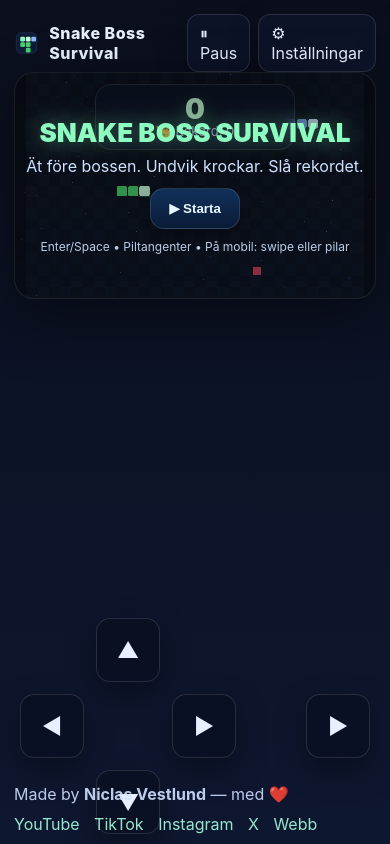
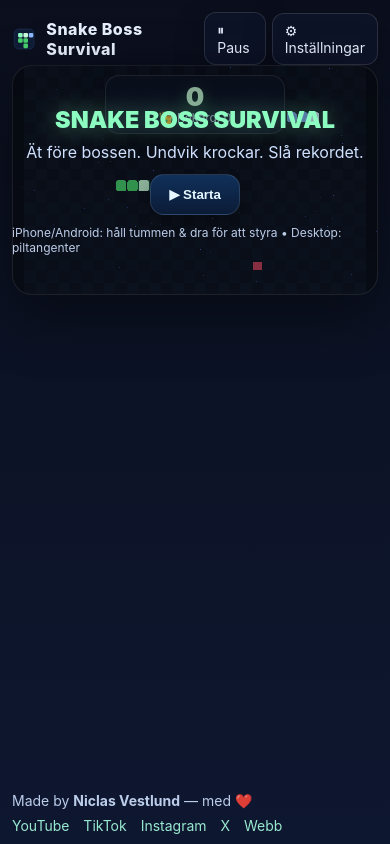
Before and after one commit to niclasvestlund-YT/snake-boss-survival, a plain HTML site: page index.html in a window 390 px wide. Drawn offline with Linux system fonts and the light colour scheme.

Commit message:
Add files via upload

```diff
--- a/index.html
+++ b/index.html
@@ -3,7 +3,7 @@
 <head>
 <meta charset="utf-8" />
 <meta name="viewport" content="width=device-width,initial-scale=1,maximum-scale=1,user-scalable=no" />
-<title>Snake Boss Survival — v4.0.2</title>
+<title>Snake Boss Survival — v4.0.3</title>
 <meta name="theme-color" content="#0b0f1d">
 <style>
   :root{
@@ -15,38 +15,42 @@
   *{box-sizing:border-box} html,body{height:100%}
   body{margin:0; color:#e8f0ff; font-family:Inter, system-ui, Segoe UI, Roboto, Arial;
        background:linear-gradient(180deg, var(--bg1), var(--bg2));
-       display:grid; grid-template-rows:auto 1fr auto; padding:14px 14px 10px}
+       display:grid; grid-template-rows:auto 1fr auto; padding:12px 12px 10px}
   a{color:#a6ffe0; text-decoration:none} a:hover{text-decoration:underline}
 
-  .header{display:flex; align-items:center; justify-content:space-between; gap:12px; margin-bottom:10px}
+  /* Header */
+  .header{display:flex; align-items:center; justify-content:space-between; gap:10px; margin-bottom:8px}
   .brand{display:flex; align-items:center; gap:10px}
-  .logo{width:34px; height:34px}
-  .titleTxt{font-weight:800; letter-spacing:.5px}
-  .actions{display:flex; align-items:center; gap:8px}
-  .pill{padding:8px 12px; background:var(--glass); border:1px solid var(--border); border-radius:12px; -webkit-backdrop-filter: blur(8px); backdrop-filter: blur(8px); box-shadow:0 10px 30px rgba(0,0,0,.25)}
+  .logo{width:28px; height:28px}
+  .titleTxt{font-weight:800; letter-spacing:.5px; font-size:clamp(16px,3.8vw,24px)}
+  .actions{display:flex; align-items:center; gap:6px}
+  .pill{padding:8px 12px; background:var(--glass); border:1px solid var(--border); border-radius:12px; -webkit-backdrop-filter: blur(8px); backdrop-filter: blur(8px); box-shadow:0 10px 30px rgba(0,0,0,.25); font-size:14px}
   .btn{cursor:pointer; user-select:none}
   .btn:active{transform:translateY(1px)}
 
+  /* Stage */
   .frame{width:min(1100px,100%); margin:0 auto}
   .stage{position:relative}
   canvas{width:100%; background:#0a0f1a;
          border-radius:20px; border:1px solid var(--border);
          box-shadow:0 20px 60px rgba(0,0,0,.45); display:block; image-rendering: pixelated; outline:none}
 
-  .hud{position:absolute; top:12px; left:50%; transform:translateX(-50%);
-       display:grid; place-items:center; gap:8px; pointer-events:none}
-  .scorepill{min-width:200px; padding:10px 16px; border-radius:16px;
+  /* HUD */
+  .hud{position:absolute; top:10px; left:50%; transform:translateX(-50%);
+       display:grid; place-items:center; gap:6px; pointer-events:none}
+  .scorepill{min-width:180px; padding:8px 14px; border-radius:14px;
              background:var(--glass); border:1px solid var(--border);
              -webkit-backdrop-filter: blur(8px); backdrop-filter: blur(8px);
              text-align:center; box-shadow:0 10px 30px rgba(0,0,0,.35)}
-  .score{font-weight:900; font-size:clamp(28px,6vw,56px); line-height:1; color:var(--head);
+  .score{font-weight:900; font-size:clamp(26px,6vw,52px); line-height:1; color:var(--head);
          text-shadow:0 6px 18px rgba(71,209,110,.45)}
-  .best{font-size:13px; color:#b8c7e6}
+  .best{font-size:12px; color:#b8c7e6}
 
-  .hero{position:absolute; inset:0; display:grid; place-items:center; gap:18px;
+  /* Hero overlay */
+  .hero{position:absolute; inset:0; display:grid; place-items:center; gap:16px;
         background:linear-gradient(180deg, rgba(0,0,0,.35), rgba(0,0,0,.25));
         border-radius:20px}
-  .title{font-weight:900; font-size:clamp(26px,6vw,42px); color:#8dfcc1;
+  .title{font-weight:900; font-size:clamp(22px,6vw,38px); color:#8dfcc1;
          text-shadow:0 0 22px rgba(141,252,193,.45)}
   .cta{pointer-events:auto; padding:12px 18px; border-radius:14px;
        background:linear-gradient(180deg,#10305a,#0b1b36); color:#e6f7ff;
@@ -55,10 +59,11 @@
   .hint{font-size:12px; color:#cfe1ff; opacity:.9}
   .hide{display:none}
 
-  .settings{ position:fixed; right:14px; top:58px; width:260px; display:none;
+  /* Settings */
+  .settings{ position:fixed; right:12px; top:56px; width:260px; display:none;
              background:var(--glass); border:1px solid var(--border); border-radius:14px;
              padding:12px; -webkit-backdrop-filter: blur(10px); backdrop-filter: blur(10px);
-             box-shadow:0 12px 40px rgba(0,0,0,.45); }
+             box-shadow:0 12px 40px rgba(0,0,0,.45); z-index:30 }
   .settings h3{ margin:0 0 8px 0; font-size:14px; color:#dbeafe }
   .row{ display:flex; justify-content:space-between; align-items:center; margin:8px 0 }
   .switch{ display:inline-flex; align-items:center; gap:8px; cursor:pointer }
@@ -68,23 +73,20 @@
   .switch input:checked::after{ left:18px }
   .range{ width:120px }
 
-  .controls{ position:fixed; left:0; right:0; bottom:10px; display:none;
-             justify-content:space-between; gap:12px; padding:0 12px; pointer-events:none }
-  .cluster{ display:grid; align-items:center; justify-items:center }
-  .dpad{ display:grid; grid-template-areas:"..up.." "left .. right" "..down..";
-         grid-template-columns:64px 64px 64px; grid-template-rows:64px 64px 64px; gap:12px }
-  .btnc{ pointer-events:auto; display:grid; place-items:center; width:64px; height:64px;
-         background:rgba(9,14,28,.55); border:1px solid var(--border);
-         border-radius:14px; box-shadow:0 12px 30px rgba(0,0,0,.35); user-select:none;
-         -webkit-tap-highlight-color: transparent; font-size:22px; color:#e6f0ff }
-  .btnc:active{ transform:scale(.96) }
-  .up{grid-area:up} .down{grid-area:down} .left{grid-area:left} .right{grid-area:right}
-  .mobile .controls{ display:flex }
+  /* Joystick */
+  .joystick { position:fixed; left:0; right:0; bottom:0; height:34vh; pointer-events:none; z-index:25 }
+  .stickBase, .stickKnob{ position:absolute; border-radius:999px; transform:translate(-50%,-50%); display:none; }
+  .stickBase{ width:120px; height:120px; border:2px solid rgba(255,255,255,.25);
+    background:rgba(15,20,35,.35); left:50%; top:78%; backdrop-filter:blur(8px); }
+  .stickKnob{ width:64px; height:64px; border:2px solid rgba(255,255,255,.35);
+    background:rgba(30,200,160,.35); left:50%; top:78%; box-shadow:0 6px 24px rgba(0,0,0,.4); }
+  .mobile .joystick{ pointer-events:auto; }
 
   footer{ width:min(1100px,100%); margin:10px auto 0; color:#cfe1ff; opacity:.9;
-          display:flex; align-items:center; justify-content:space-between; gap:10px; flex-wrap:wrap }
+          display:flex; align-items:center; justify-content:space-between; gap:8px; flex-wrap:wrap; font-size:14px }
   .social a{ margin-right:10px }
 </style>
+
 <link rel="preconnect" href="https://fonts.gstatic.com" crossorigin>
 <link href="https://fonts.googleapis.com/css2?family=VT323&display=swap" rel="stylesheet">
 </head>
@@ -110,7 +112,7 @@
 
 <div class="frame">
   <div class="stage">
-    <canvas id="cv" width="960" height="600" aria-label="Snake Boss Survival — v4.0.2"></canvas>
+    <canvas id="cv" width="960" height="600" aria-label="Snake Boss Survival — v4.0.3"></canvas>
 
     <div class="hud">
       <div class="scorepill">
@@ -125,7 +127,7 @@
         <div style="text-align:center; color:#cfe1ff; margin-bottom:12px">Ät före bossen. Undvik krockar. Slå rekordet.</div>
         <div style="display:grid; place-items:center; gap:10px">
           <button id="start" class="cta">▶ Starta</button>
-          <div class="hint">Enter/Space • Piltangenter • På mobil: swipe eller pilar</div>
+          <div class="hint">iPhone/Android: håll tummen & dra för att styra • Desktop: piltangenter</div>
         </div>
       </div>
     </div>
@@ -152,18 +154,10 @@
   </div>
 </div>
 
-<div id="controls" class="controls">
-  <div class="cluster" style="margin-left:8px">
-    <div class="dpad">
-      <div class="btnc up"    data-d="up">▲</div>
-      <div class="btnc left"  data-d="left">◀</div>
-      <div class="btnc right" data-d="right">▶</div>
-      <div class="btnc down"  data-d="down">▼</div>
-    </div>
-  </div>
-  <div class="cluster" style="margin-right:8px">
-    <div class="btnc" id="start2">▶</div>
-  </div>
+<!-- Thumb joystick overlay -->
+<div id="joy" class="joystick">
+  <div id="stickBase" class="stickBase"></div>
+  <div id="stickKnob" class="stickKnob"></div>
 </div>
 
 <audio id="bgm" src="soundtrack.mp3" preload="auto" loop></audio>
@@ -190,14 +184,13 @@ const padX = Math.floor((cv.width - cols*cell)/2), padY = Math.floor((cv.height
 
 const ui = {
   score: byId('score'), best: byId('best'),
-  hero: byId('hero'), start: byId('start'), start2: byId('start2'),
-  controls: byId('controls'), bgm: byId('bgm'),
+  hero: byId('hero'), start: byId('start'),
+  bgm: byId('bgm'),
   pauseBtn: byId('pauseBtn'), settingsBtn: byId('settingsBtn'), settings: byId('settings'),
   sfxToggle: byId('sfxToggle'), musicToggle: byId('musicToggle'),
   sfxVol: byId('sfxVol'), musicVol: byId('musicVol'),
   recordPop: byId('recordPop')
 };
-if(isMobile) ui.controls.style.display='flex';
 function byId(id){ return document.getElementById(id); }
 
 /* SFX */
@@ -208,10 +201,10 @@ function initAC(){ if(AC) return; AC = new (window.AudioContext || window.webkit
   sfxGain = AC.createGain(); sfxGain.gain.value = ui.sfxVol.value/100; sfxGain.connect(master);
 }
 function primeAudio(){ initAC(); AC.resume().catch(()=>{}); }
-function sfxEat(){ if(!sfxEnabled || !AC) return; osc(420,600,0.12,'triangle',0.35); }
-function sfxDeath(){ if(!sfxEnabled || !AC) return; oscSweep(300,120,0.35,'square',0.5); }
-function sfxRecord(){ if(!sfxEnabled || !AC) return; oscSweep(660,990,0.28,'sine',0.45); }
-function osc(from,to,dur,type,gpeak){
+function sfxEat(){ if(!sfxEnabled || !AC) return; beep(420,600,0.12,'triangle',0.35); }
+function sfxDeath(){ if(!sfxEnabled || !AC) return; beep(300,120,0.35,'square',0.5); }
+function sfxRecord(){ if(!sfxEnabled || !AC) return; beep(660,990,0.28,'sine',0.45); }
+function beep(from,to,dur,type,gpeak){
   const o=AC.createOscillator(), g=AC.createGain(); o.type=type; o.frequency.setValueAtTime(from, AC.currentTime);
   o.frequency.exponentialRampToValueAtTime(to, AC.currentTime+Math.min(0.1,dur*0.7));
   g.gain.setValueAtTime(0.0001, AC.currentTime);
@@ -219,16 +212,22 @@ function osc(from,to,dur,type,gpeak){
   g.gain.exponentialRampToValueAtTime(0.0001, AC.currentTime+dur);
   o.connect(g); g.connect(sfxGain); o.start(); o.stop(AC.currentTime+dur+0.02);
 }
-function oscSweep(from,to,dur,type,gpeak){ osc(from,to,dur,type,gpeak); }
+
+/* Settings */
+ui.settingsBtn.onclick = ()=>{ ui.settings.style.display = (ui.settings.style.display==='block'?'none':'block'); };
+document.addEventListener('click', (e)=>{ if(e.target.closest('#settings')||e.target.closest('#settingsBtn')) return; ui.settings.style.display='none'; });
+ui.sfxToggle.onchange = ()=>{ sfxEnabled = ui.sfxToggle.checked; if(sfxEnabled){ initAC(); AC.resume(); sfxRecord(); } };
+ui.musicToggle.onchange = ()=>{ musicEnabled = ui.musicToggle.checked; if(!musicEnabled) ui.bgm.pause(); else { try{ ui.bgm.volume=ui.musicVol.value/100; ui.bgm.play(); }catch(e){} } };
+ui.sfxVol.oninput = ()=>{ initAC(); sfxGain.gain.value = ui.sfxVol.value/100; };
+ui.musicVol.oninput = ()=>{ ui.bgm.volume = ui.musicVol.value/100; };
 
 /* Game state */
 let running=false, paused=false, loopId=null, tickMs=120;
-let snake, dir='right', nextDir='right', food, score=0, best=parseInt(localStorage.getItem('sbs_best_v402')||'0');
+let snake, dir='right', nextDir='right', food, score=0, best=parseInt(localStorage.getItem('sbs_best_v403')||'0');
 let boss, bossAlt=false;
 let shieldTicks=0;
-let particles=[];
 let lastGlow='default';
-let bossEasyTicks=40; // ~5s lugnare boss
+let bossEasyTicks=40; // ~5s lugnare boss i början
 
 /* Parallax */
 let layers=[];
@@ -261,11 +260,11 @@ function reset(){
   food = safeFood();
   score=0; ui.score.textContent=score; ui.best.textContent=best;
   shieldTicks = 10;
-  particles.length=0;
   lastGlow='default';
   bossEasyTicks=40;
 }
 
+/* Helpers */
 function safeFood(){
   let c;
   do{
@@ -285,9 +284,8 @@ function start(){
   if(loopId) clearInterval(loopId);
   loopId = setInterval(()=>{ if(!paused) { tick(); draw(); } }, tickMs);
 }
-ui.start.onclick = start; ui.start2?.addEventListener('click', start);
+ui.start.onclick = start;
 cv.addEventListener('click', ()=>start());
-
 window.addEventListener('keydown', e=>{
   const k=e.key.toLowerCase();
   if(k==='arrowup'||k==='w') setDir('up');
@@ -305,18 +303,47 @@ function togglePause(){
   ui.pauseBtn.textContent = paused ? '▶ Fortsätt' : '⏸︎ Paus';
 }
 
-document.querySelectorAll('.btnc[data-d]').forEach(btn=>{
-  const d=btn.getAttribute('data-d');
-  const h=(e)=>{ e.preventDefault(); setDir(d); start(); };
-  btn.addEventListener('touchstart', h, {passive:false}); btn.addEventListener('click', h);
-});
-let swX=0, swY=0, swA=false;
-cv.addEventListener('touchstart', e=>{ const t=e.touches[0]; swX=t.clientX; swY=t.clientY; swA=true; }, {passive:true});
-cv.addEventListener('touchmove', e=>{ if(!swA) return; const t=e.touches[0]; const dx=t.clientX-swX, dy=t.clientY-swY;
-  if(Math.abs(dx)+Math.abs(dy)>24){ if(Math.abs(dx)>Math.abs(dy)) setDir(dx>0?'right':'left'); else setDir(dy>0?'down':'up'); swA=false; start(); } }, {passive:true});
-cv.addEventListener('touchend', ()=> swA=false);
+function setDir(d){
+  const map={up:[0,-1],down:[0,1],left:[-1,0],right:[1,0]};
+  const [dx,dy]=map[d], [cx,cy]=map[dir];
+  if(dx===-cx && dy===-cy) return;
+  nextDir=d;
+}
 
-function setDir(d){ const map={up:[0,-1],down:[0,1],left:[-1,0],right:[1,0]}; const [dx,dy]=map[d], [cx,cy]=map[dir]; if(dx===-cx && dy===-cy) return; nextDir=d; }
+/* Thumb joystick */
+const joy = document.getElementById('joy');
+const stickBase = document.getElementById('stickBase');
+const stickKnob = document.getElementById('stickKnob');
+let stickActive=false, stickStartX=0, stickStartY=0;
+const DEADZONE=18, SNAP_DELAY_MS=70; let lastSnap=0;
+
+function setDirIfAllowed(d){ const map={up:[0,-1],down:[0,1],left:[-1,0],right:[1,0]}; const [dx,dy]=map[d], [cx,cy]=map[dir]; if(dx===-cx&&dy===-cy) return; nextDir=d; }
+function handleStickMove(clientX, clientY){
+  const dx=clientX-stickStartX, dy=clientY-stickStartY, dist=Math.hypot(dx,dy);
+  const maxR=40, r=Math.min(maxR,dist), ang=Math.atan2(dy,dx);
+  stickKnob.style.left=(stickStartX+Math.cos(ang)*r)+'px';
+  stickKnob.style.top=(stickStartY+Math.sin(ang)*r)+'px';
+  if(dist<DEADZONE) return;
+  const now=performance.now(); if(now-lastSnap<SNAP_DELAY_MS) return;
+  if(Math.abs(dx)>Math.abs(dy)) setDirIfAllowed(dx>0?'right':'left'); else setDirIfAllowed(dy>0?'down':'up');
+  lastSnap=now;
+}
+function stickStart(e){
+  const t=e.touches?e.touches[0]:e; if(t.clientY<innerHeight*0.66) return;
+  stickActive=true; stickStartX=t.clientX; stickStartY=t.clientY;
+  stickBase.style.left=stickKnob.style.left=stickStartX+'px';
+  stickBase.style.top =stickKnob.style.top =stickStartY+'px';
+  stickBase.style.display=stickKnob.style.display='block';
+  e.preventDefault(); start();
+}
+function stickMove(e){ if(!stickActive) return; const t=e.touches?e.touches[0]:e; handleStickMove(t.clientX,t.clientY); e.preventDefault(); }
+function stickEnd(){ if(!stickActive) return; stickActive=false; stickBase.style.display=stickKnob.style.display='none'; }
+joy.addEventListener('touchstart', stickStart, {passive:false});
+joy.addEventListener('touchmove',  stickMove,  {passive:false});
+joy.addEventListener('touchend',   stickEnd,   {passive:true});
+joy.addEventListener('mousedown',  stickStart);
+window.addEventListener('mousemove', stickMove);
+window.addEventListener('mouseup',   stickEnd);
 
 /* Tick */
 function tick(){
@@ -324,7 +351,7 @@ function tick(){
   const [dx,dy]=map[nextDir];
   const head={x:wrap(snake[0].x+dx,cols), y:wrap(snake[0].y+dy,rows)};
 
-  // Collisions (svans + boss)
+  // collisions
   if(shieldTicks<=0){
     if(snake.some((s,i)=>i>0 && s.x===head.x && s.y===head.y)) return gameOver('Du åt upp dig själv');
     if(boss.some(b=>b.x===head.x && b.y===head.y)) return gameOver('Du krockade med bossen');
@@ -332,26 +359,24 @@ function tick(){
 
   snake.unshift(head); dir=nextDir;
 
-  // Eat
+  // eat
   if(head.x===food.x && head.y===food.y){
     score++; ui.score.textContent=score; if(AC) sfxEat();
-    if(score>best){ best=score; localStorage.setItem('sbs_best_v402', best); ui.best.textContent=best; showRecordPop(); if(AC) sfxRecord(); }
+    if(score>best){ best=score; localStorage.setItem('sbs_best_v403', best); ui.best.textContent=best; showRecordPop(); if(AC) sfxRecord(); }
     if(score>=15) lastGlow='gold'; else if(score>=10) lastGlow='purple'; else if(score>=5) lastGlow='blue';
     food = safeFood();
   } else {
     snake.pop();
   }
 
-  // Boss movement — lite lugnare i början
-  let stepMult = (bossEasyTicks>0) ? 0.5 : 1;
-  bossEasyTicks = Math.max(0, bossEasyTicks-1);
+  // boss AI (lugnare i början)
+  let stepMult = (bossEasyTicks>0) ? 0.5 : 1; bossEasyTicks=Math.max(0,bossEasyTicks-1);
   const steps=(shieldTicks>0)?0:((bossAlt?2:1)*stepMult|0 || 1*stepMult|0);
   bossAlt=!bossAlt;
   for(let i=0;i<steps;i++){
     bossStep(); if(boss[0].x===food.x && boss[0].y===food.y){ food=safeFood(); break; }
   }
 }
-
 function bossStep(){
   const h=boss[0]; const opts=[{x:-1,y:0},{x:1,y:0},{x:0,y:-1},{x:0,y:1}];
   opts.sort((a,b)=> (Math.abs((h.x+a.x)-food.x)+Math.abs((h.y+a.y)-food.y)) - (Math.abs((h.x+b.x)-food.x)+Math.abs((h.y+b.y)-food.y)));
@@ -364,54 +389,18 @@ function draw(){
   drawParallax();
   ctx.save(); ctx.translate(padX,padY);
   // grid
-  for(let y=0;y<rows;y++){
-    for(let x=0;x<cols;x++){
-      ctx.globalAlpha = ((x+y)%2===0)? 0.06 : 0.04;
-      ctx.fillStyle = '#7aa2f7';
-      ctx.fillRect(x*cell,y*cell,cell,cell);
-    }
-  }
-  ctx.globalAlpha=1;
-
-  // animated food
-  const t = Date.now()*0.004;
-  const bob = Math.sin(t*2)*2;
-  const fx = food.x*cell+4, fy = food.y*cell+4 + bob;
-  const pulse = (Math.sin(t*3)*0.5+0.5)*0.3 + 0.7;
-  ctx.fillStyle= getCSS('--food');
-  ctx.globalAlpha = pulse;
-  ctx.fillRect(fx, fy, cell-8, cell-8);
-  ctx.globalAlpha = 1;
-
-  // snake with glow
-  let glow = '#2cff96';
-  if(lastGlow==='blue') glow = 'rgba(125,211,252,0.8)';
-  if(lastGlow==='purple') glow = 'rgba(192,132,252,0.85)';
-  if(lastGlow==='gold') glow = 'rgba(255,209,102,0.9)';
-  for(let i=snake.length-1;i>=0;i--){
-    const s=snake[i]; const isHead=i===0;
-    if(isHead){
-      ctx.fillStyle=glow; ctx.globalAlpha=0.25;
-      ctx.fillRect(s.x*cell, s.y*cell, cell, cell);
-      ctx.globalAlpha=1;
-      ctx.fillStyle=getCSS('--head');
-    } else {
-      ctx.fillStyle=getCSS('--snake');
-    }
-    roundRect(s.x*cell+1, s.y*cell+1, cell-2, cell-2, 6); ctx.fill();
-  }
-
+  for(let y=0;y<rows;y++){ for(let x=0;x<cols;x++){ ctx.globalAlpha=((x+y)%2===0)?0.06:0.04; ctx.fillStyle='#7aa2f7'; ctx.fillRect(x*cell,y*cell,cell,cell); } } ctx.globalAlpha=1;
+  // food
+  const t=Date.now()*0.004, bob=Math.sin(t*2)*2, fx=food.x*cell+4, fy=food.y*cell+4+bob, pulse=(Math.sin(t*3)*0.5+0.5)*0.3+0.7;
+  ctx.fillStyle=getCSS('--food'); ctx.globalAlpha=pulse; ctx.fillRect(fx,fy,cell-8,cell-8); ctx.globalAlpha=1;
+  // snake with milestone glow
+  let glow='#2cff96'; if(lastGlow==='blue') glow='rgba(125,211,252,0.8)'; if(lastGlow==='purple') glow='rgba(192,132,252,0.85)'; if(lastGlow==='gold') glow='rgba(255,209,102,0.9)';
+  for(let i=snake.length-1;i>=0;i--){ const s=snake[i], isHead=i===0; if(isHead){ ctx.fillStyle=glow; ctx.globalAlpha=0.25; ctx.fillRect(s.x*cell,s.y*cell,cell,cell); ctx.globalAlpha=1; ctx.fillStyle=getCSS('--head'); } else { ctx.fillStyle=getCSS('--snake'); } roundRect(s.x*cell+1,s.y*cell+1,cell-2,cell-2,6); ctx.fill(); }
   // boss + near highlight
   const near = dist(snake[0], boss[0]) <= 4;
-  for(let i=boss.length-1;i>=0;i--){
-    const b=boss[i]; const isHead=i===0;
-    if(isHead && near){ ctx.fillStyle='rgba(255,80,80,0.25)'; ctx.fillRect(b.x*cell, b.y*cell, cell, cell); }
-    ctx.fillStyle=(isHead? getCSS('--bossHead'): getCSS('--boss'));
-    roundRect(b.x*cell+2, b.y*cell+2, cell-4, cell-4, 6); ctx.fill();
-  }
+  for(let i=boss.length-1;i>=0;i--){ const b=boss[i], isHead=i===0; if(isHead && near){ ctx.fillStyle='rgba(255,80,80,0.25)'; ctx.fillRect(b.x*cell,b.y*cell,cell,cell); } ctx.fillStyle=(isHead?getCSS('--bossHead'):getCSS('--boss')); roundRect(b.x*cell+2,b.y*cell+2,cell-4,cell-4,6); ctx.fill(); }
   ctx.restore();
 }
-
 function roundRect(x,y,w,h,r){ ctx.beginPath(); ctx.moveTo(x+r,y); ctx.arcTo(x+w,y,x+w,y+h,r); ctx.arcTo(x+w,y+h,x,y+h,r); ctx.arcTo(x,y+h,x,y,r); ctx.arcTo(x,y,x+w,y,r); ctx.closePath(); }
 function getCSS(v){ return getComputedStyle(document.documentElement).getPropertyValue(v).trim(); }
 
```
